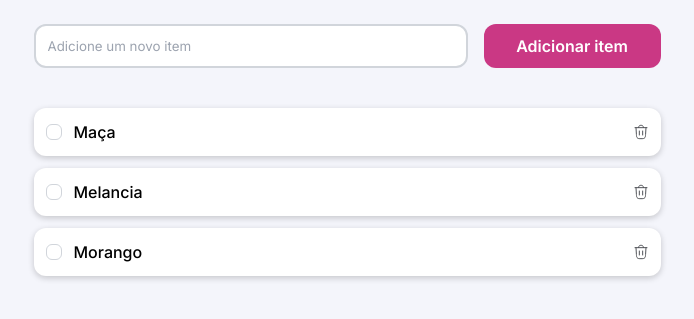
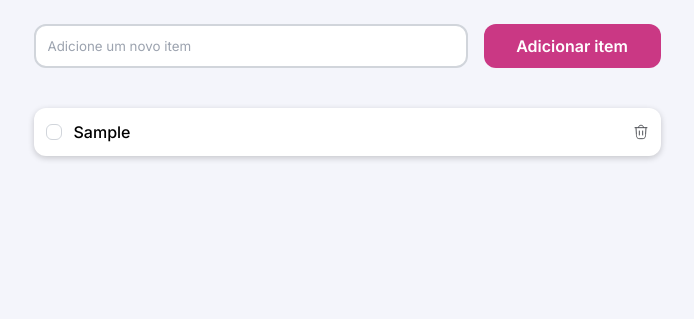
Before and after one commit to teteu2024/Quicklist_21ATI, a plain HTML site: page index.html in a window 1280 px wide. Both pictures are taken after typing "Sample" into the empty fields and a click on the button "Adicionar item". Shown: the part 219-538 px from the top of the page, without its empty margins (293-987 px from the left). Drawn offline with nearby package versions, Linux system fonts and the light colour scheme.

Commit message:
criação da função showItemsList para mostrar na tela os itens do array items

```diff
--- a/index.html
+++ b/index.html
@@ -38,46 +38,7 @@
             <button onclick="addItem()">Adicionar item</button>
         </section>
 
-        <section class="list">
-            <div class="item">
-                <div>
-                    <input type="checkbox" name="list" id="item-1">
-                    <div class="custom-checkbox">
-                        <img src="./assets/checked.svg" alt="checked">
-                    </div>
-                    <label for="item-1">Maça</label>
-                </div>
-                <button>
-                    <img src="./assets/trash-icon.svg" alt="trash icon">
-                </button>
-            </div>
-
-            <div class="item">
-                <div>
-                    <input type="checkbox" name="list" id="item-2">
-                    <div class="custom-checkbox">
-                        <img src="./assets/checked.svg" alt="checked">
-                    </div>
-                    <label for="item-2">Melancia</label>
-                </div>
-                <button>
-                    <img src="./assets/trash-icon.svg" alt="trash icon">
-                </button>
-            </div>
-
-            <div class="item">
-                <div>
-                    <input type="checkbox" name="list" id="item-3">
-                    <div class="custom-checkbox">
-                        <img src="./assets/checked.svg" alt="checked">
-                    </div>
-                    <label for="item-3">Morango</label>
-                </div>
-                <button>
-                    <img src="./assets/trash-icon.svg" alt="trash icon">
-                </button>
-            </div>
-        </section>
+        <section class="list"></section>
 
         <div class="warning hide-warning">
             <div>
--- a/main.js
+++ b/main.js
@@ -11,4 +11,28 @@ function addItem() {
     items.push(item)
 
     document.querySelector("#item").value = ""
+
+    showItemsList()
 }
+
+function showItemsList(){
+    const sectionList = document.querySelector(".list")
+    sectionList.textContent = ""
+
+  items.map((item, index) => {
+    sectionList.innerHTML += `
+     <div class="item">
+                <div>
+                    <input type="checkbox" name="list" id="item-${index}">
+                    <div class="custom-checkbox">
+                        <img src="./assets/checked.svg" alt="checked">
+                    </div>
+                    <label for="item-${index}">${item.name}</label>
+                </div>
+                <button>
+                    <img src="./assets/trash-icon.svg" alt="trash icon">
+                </button>
+            </div>
+        `
+  })
+}
```
